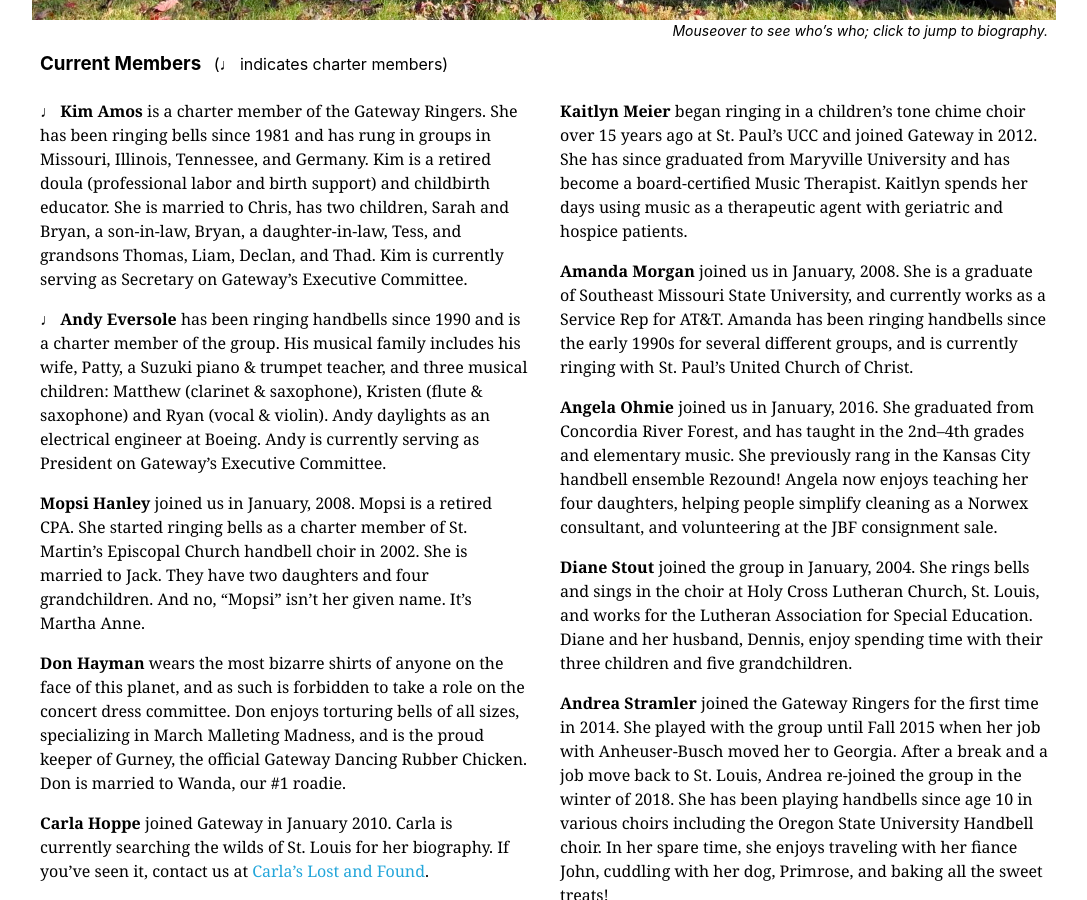
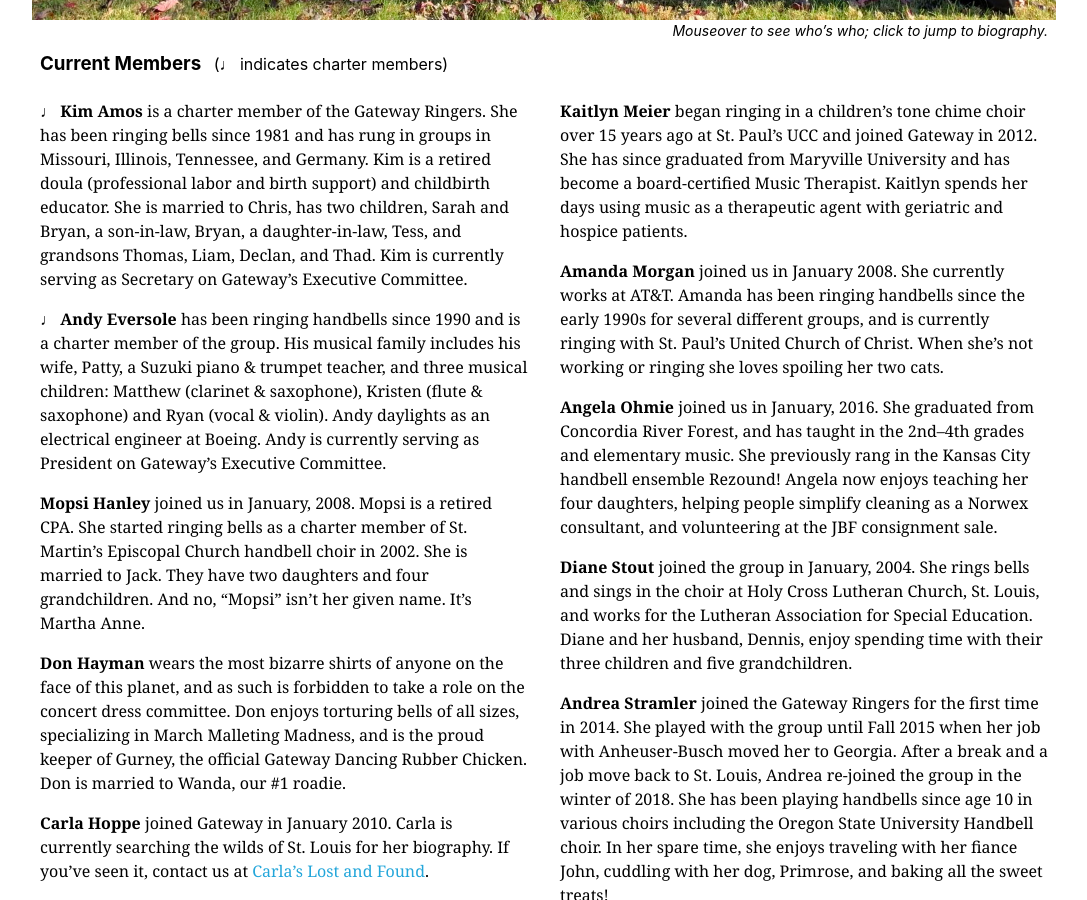
Before and after one commit to GatewayRingers/GatewayRingers.github.io, a Jekyll site: the page built from musicians.html, in a window 1280 px wide and 900 px high, scrolled down 1169 px. Shown: the whole window, without its empty margins (96-1183 px from the left). Built offline with Jekyll 4.4.1, drawn with Linux system fonts in a browser that asks for light colours; nearby versions of some CDN libraries.

Commit message:
Update musicians.html

```diff
--- a/musicians.html
+++ b/musicians.html
@@ -106,10 +106,7 @@ title: Gateway Musicians
   agent with geriatric and hospice patients.
   </li>
 
-  <li class="pv2" id="Amanda"><strong>Amanda Morgan</strong> joined us in January, 2008.  She is a
-  graduate of Southeast Missouri State University, and currently works as a Service Rep
-  for AT&amp;T. Amanda has been ringing handbells since the early 1990s for several different
-  groups, and is currently ringing with St. Paul’s United Church of Christ.
+  <li class="pv2" id="Amanda"><strong>Amanda Morgan</strong> joined us in January 2008. She currently works at AT&T. Amanda has been ringing handbells since the early 1990s for several different groups, and is currently ringing with St. Paul’s United Church of Christ. When she’s not working or ringing she loves spoiling her two cats.
   </li>
 
   <li class="pv2" id="Angela"><strong>Angela Ohmie</strong> joined us in January, 2016.  She graduated from Concordia River Forest, and has taught in the 2nd–4th grades and elementary music. She previously rang in the Kansas City handbell ensemble Rezound! Angela now enjoys teaching her four daughters, helping people simplify cleaning as a Norwex consultant, and volunteering at the JBF consignment sale.
```
